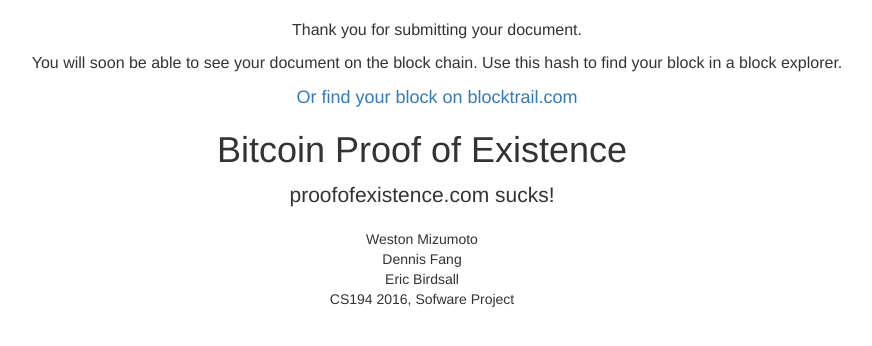
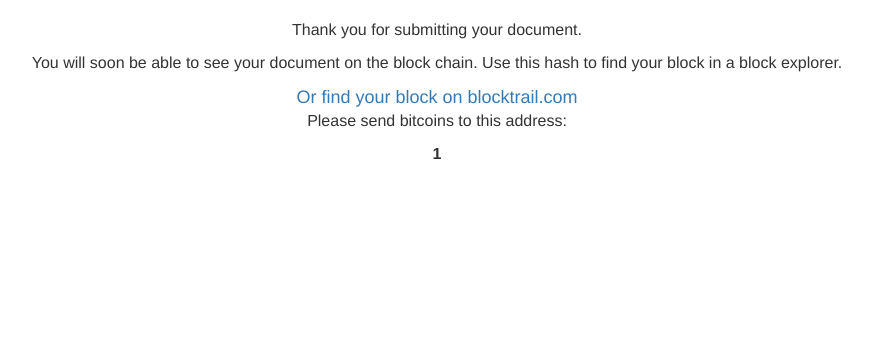
Before and after one commit to weston/seniorproject, a Django app: page /submit_success/1/ in a window 1280 px wide. Shown: the part 51-397 px from the top of the page, without its empty margins (218-1090 px from the left). Run offline with Django 3.2, Linux system fonts and the light colour scheme; some libraries are stand-ins or nearby versions.

Commit message:
moved generation of bitcoin address to after the form has been submitted. address is now displayed on the success page

```diff
--- a/chronos/submit_document/templates/submit_document/submit_success.html
+++ b/chronos/submit_document/templates/submit_document/submit_success.html
@@ -10,6 +10,9 @@
 				<b><p style ="font-size:15px"> {{blockhash}}</p></b>
 				<a href = "https://www.blocktrail.com/tBTC/tx/{{blockhash}}" target="_blank" style="font-size:18px"> Or find your block on blocktrail.com</a>
 
+				<p style="font-size:16px">Please send bitcoins to this address:</p>
+            <b><p style ="font-size:16px"> {{addr}}</p></b>
+
 
 		</center>
 	</div>
--- a/chronos/submit_document/views.py
+++ b/chronos/submit_document/views.py
@@ -42,18 +42,6 @@ def sendHashToServer(hash_dat):
 @csrf_exempt
 def index(request):
 	if request.method == 'GET':
-		SANDBOX_URL = 'https://api.sandbox.coinbase.com'
-		client = Client(
-    		"doxGjrubKnNJ4Y3p",
-    		"Bmw4zqIHt3ntIFbRncDHhznfXWGHm24m",
-    		base_api_uri=SANDBOX_URL
-    	)
-		account = client.get_accounts()[0]
-
-
-		primary_account = client.get_primary_account()
-		addr = account.create_address()
-		newAddr = addr.address
 		template = loader.get_template('submit_document/index.html')
 
 		# Now we get the addr from the coinbase template
@@ -64,16 +52,24 @@ def index(request):
 		# 	newAddr ="Address not found. Is Bolt running?"
 
 		ctx = {}
-		ctx['addr'] = newAddr
-		context = Context(ctx)
 		ctx["control"] = "GET"
-		return HttpResponse(template.render(context))
+		return HttpResponse(template.render(Context(ctx)))
 
 @csrf_exempt
 def submit(request):
 	if request.method == 'POST':
 		#We need use webhooks to check if the coinbase api wallet thingy does shit.
-		btc_address = request.POST['addr']
+		SANDBOX_URL = 'https://api.sandbox.coinbase.com'
+		client = Client(
+    		"doxGjrubKnNJ4Y3p",
+    		"Bmw4zqIHt3ntIFbRncDHhznfXWGHm24m",
+    		base_api_uri=SANDBOX_URL
+    	)
+		account = client.get_accounts()[0]
+		primary_account = client.get_primary_account()
+		addr = account.create_address()
+		newAddr = addr.address
+		btc_address = newAddr
 		user_email = request.POST['email']
 		hash_value = request.POST['text']
 
@@ -110,4 +106,5 @@ def submit_success(request, address):
 	template = loader.get_template('submit_document/submit_success.html')
 	#doesn't currently save block information into ctx that the view needs
 	ctx = {}
+	ctx["addr"]=address
 	return HttpResponse(template.render(Context(ctx)))
--- a/chronos/templates/base.html
+++ b/chronos/templates/base.html
@@ -71,25 +71,6 @@
     </div>
 
 
-    <!-- Page Content -->
-    <div class="container">
-
-        <div class="row">
-            <div class="col-lg-12 text-center">
-                <h1>Bitcoin Proof of Existence</h1>
-                <p class="lead">proofofexistence.com sucks!</p>
-                <ul class="list-unstyled">
-                    <li>Weston Mizumoto</li>
-                    <li>Dennis Fang</li>
-                    <li>Eric Birdsall</li>
-                    <li>CS194 2016, Sofware Project</li>
-                </ul>
-            </div>
-        </div>
-        <!-- /.row -->
-    </div>
-    <!-- /.container -->
-
     <!-- jQuery Version 1.11.1 -->
     <script src="js/jquery.js"></script>
 
```
Also changed, not shown: chronos/submit_document/templates/submit_document/index.html (+0 -12 lines).
